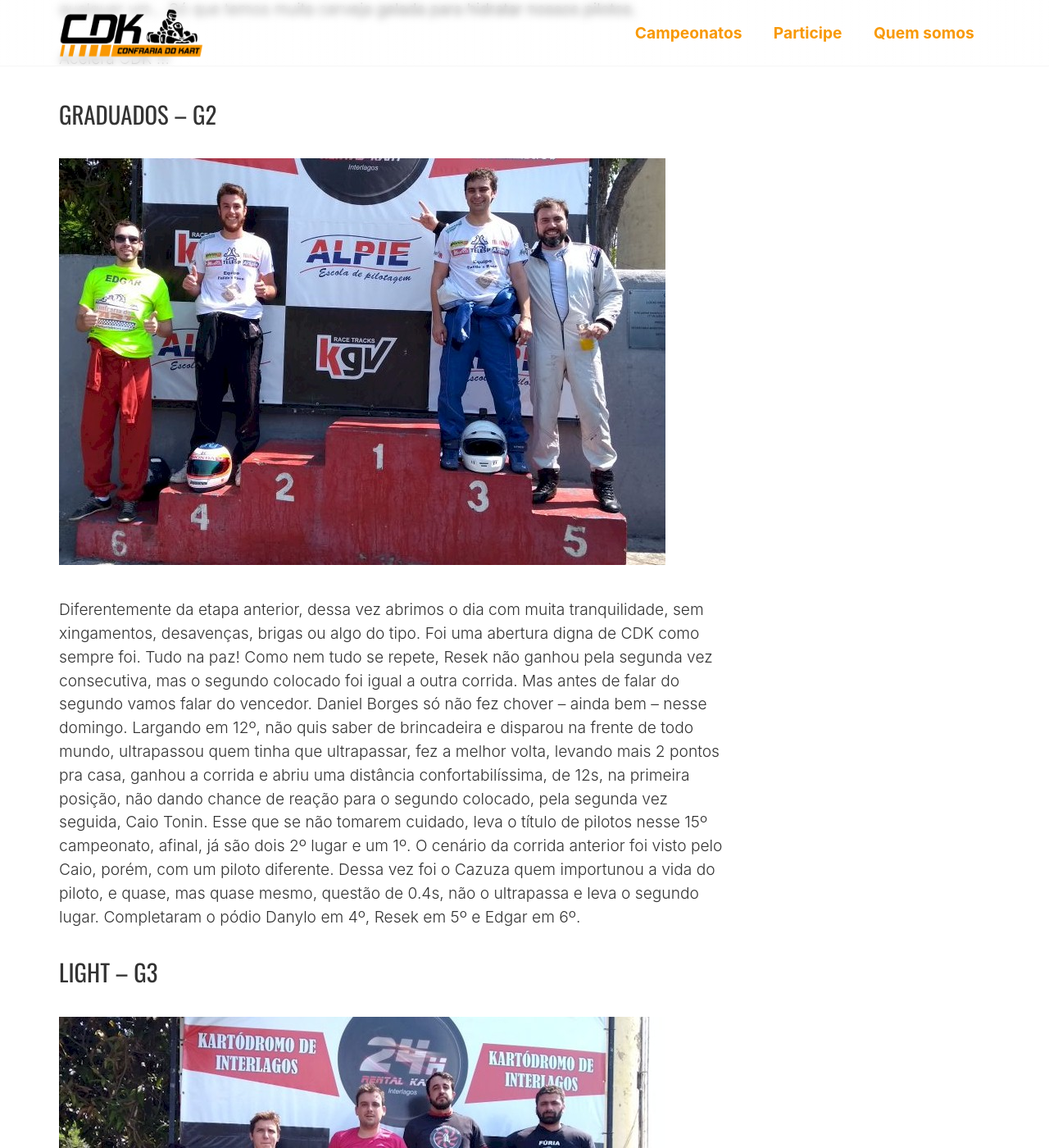
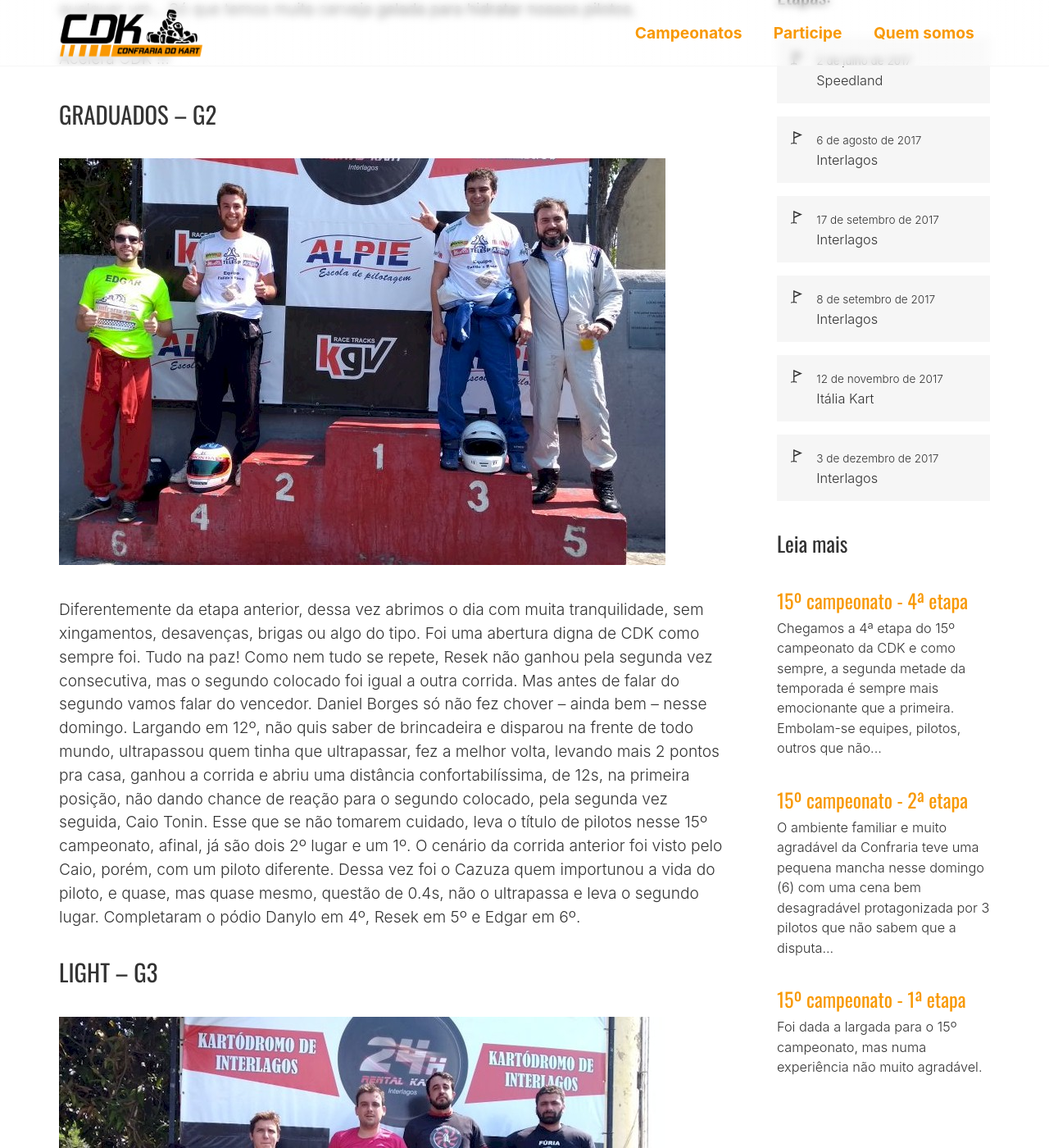
Before and after one commit to ConfrariaDoKart/confrariadokart.github.io, a Jekyll site: the page built from _posts/2017-09-17-15o-campeonato-3a-etapa.markdown, in a window 1280 px wide and 1400 px high, scrolled down 395 px. Shown: the whole window at 82% size. Built offline with Jekyll 4.4.1, drawn with Linux system fonts in a browser that asks for light colours; some of the changed text lies outside the part shown.

Commit message:
campeonato selecionado

```diff
--- a/_posts/2017-09-17-15o-campeonato-3a-etapa.markdown
+++ b/_posts/2017-09-17-15o-campeonato-3a-etapa.markdown
@@ -1,6 +1,7 @@
 ---
 title: 15º campeonato - 3ª etapa
 date: 2017-09-17 00:00:00 -03:00
+campeonato: 15º campeonato
 ---
 
 Depois de mais de um mês de pausa das pistas, a CDK voltou a ativa normalmente, e com muita sede os pilotos foram para a pista num domingo com um calor de 30ºC. É pra matar qualquer um… Só que temos muita cerveja gelada para hidratar nossos pilotos.
```
